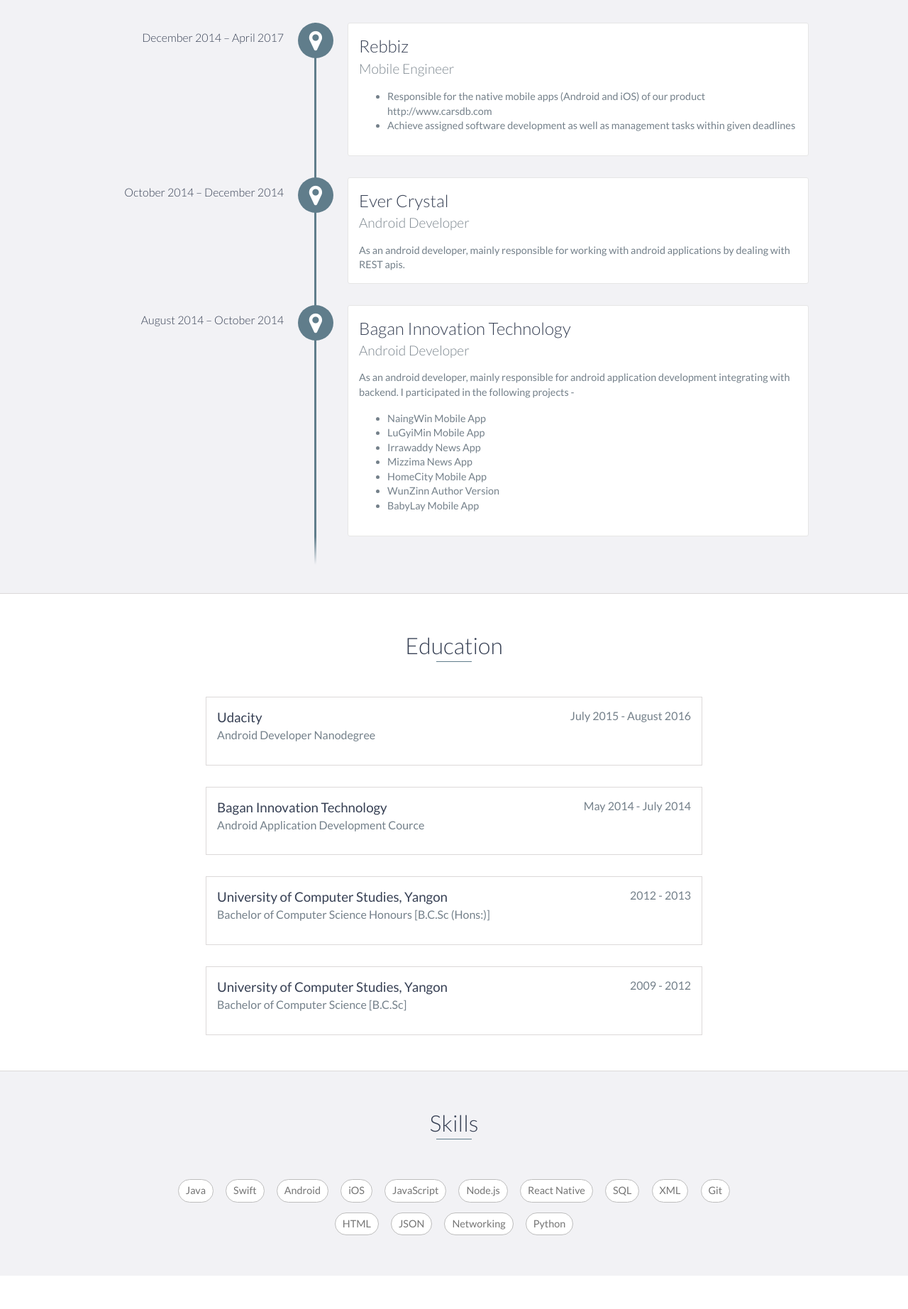
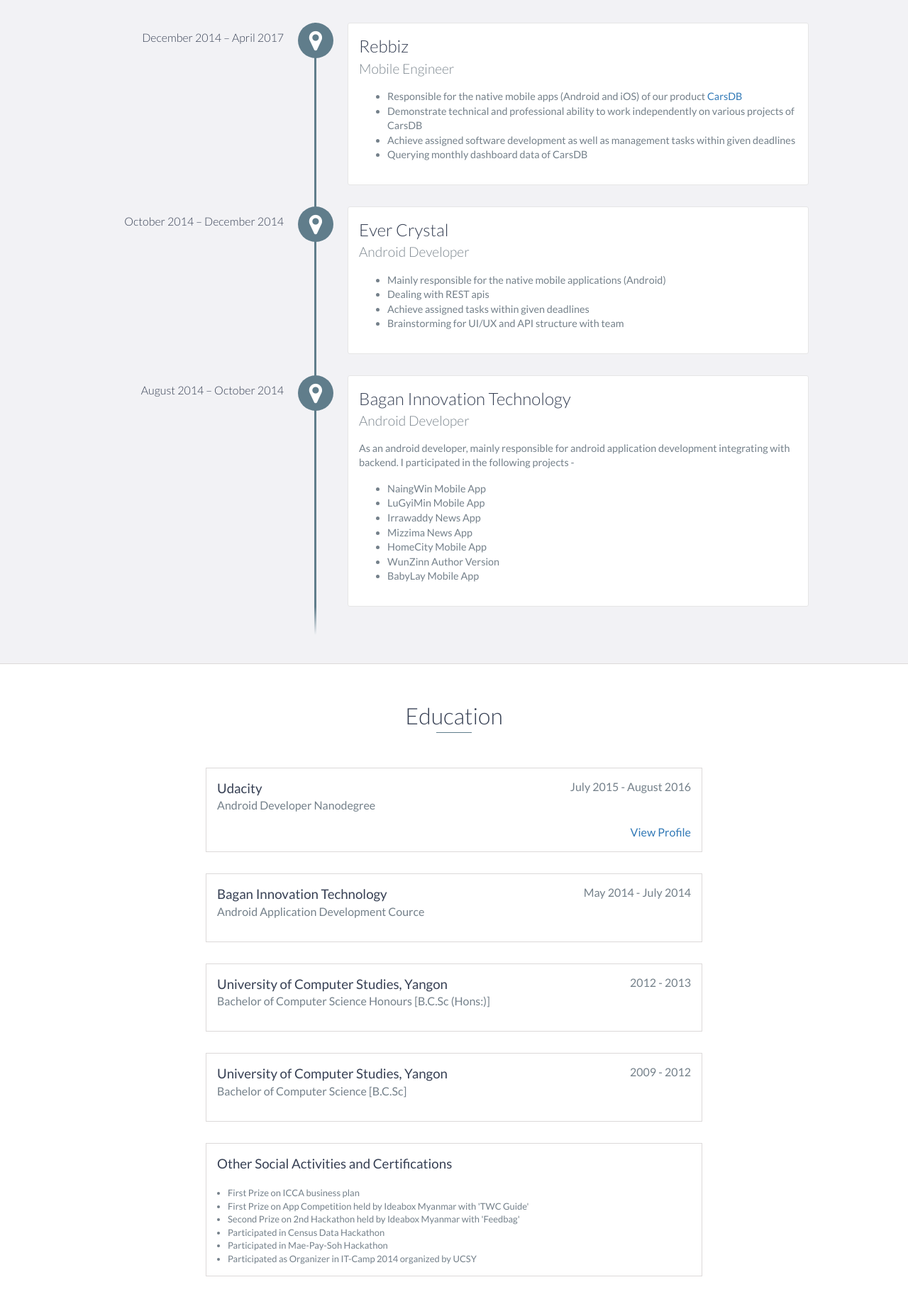
Before and after one commit to WaiLynnZaw/wailynnzaw.github.io, a plain HTML site: page index.html in a window 1280 px wide. Shown: the part 1150-2995 px from the top of the page at 71% size. Drawn offline with nearby package versions, Linux system fonts and the light colour scheme.

Commit message:
Update Info

```diff
--- a/index.html
+++ b/index.html
@@ -5,7 +5,7 @@
     <meta charset="utf-8">
     <meta http-equiv="X-UA-Compatible" content="IE=edge">
     <meta name="viewport" content="width=device-width, initial-scale=1">
-    <title>My Portfolio</title>
+    <title>Wai Lynn Zaw</title>
 	<link rel="shortcut icon" href="favicon.ico" type="image/x-icon">
 	<link rel="icon" href="favicon.ico" type="image/x-icon">
     <link href="https://fonts.googleapis.com/css?family=Lato:300,400,700,900" rel="stylesheet">
@@ -44,7 +44,7 @@
         <div id="lead-content">
             <h1>Wai Lynn Zaw</h1>
             <h2>Mobile Engineer</h2>
-            <a href="https://goo.gl/bcJFxU" class="btn-rounded-white">Download Resume</a>
+            <a href="https://goo.gl/J9ZcrM" class="btn-rounded-white">Download Resume</a>
         </div>
         <!-- End #lead-content -->
 
@@ -83,9 +83,10 @@
                 <h4>Mobile Engineer</h4>
                 <p>
                     <ul>
-                        <li>Responsible for the native mobile apps (Android and iOS) of our product http://www.carsdb.com</li>
-
+                        <li>Responsible for the native mobile apps (Android and iOS) of our product <a href="http://www.carsdb.com"> CarsDB</a></li>
+                        <li>Demonstrate technical and professional ability to work independently on various projects of CarsDB</li>
                         <li>Achieve assigned software development as well as management tasks within given deadlines</li>
+                        <li>Querying monthly dashboard data of CarsDB</li>
                     </ul>
                 </p>
             </div>
@@ -94,7 +95,12 @@
                 <h3>Ever Crystal</h3>
                 <h4>Android Developer</h4>
                 <p>
-                    As an android developer, mainly responsible for working with android applications by dealing with REST apis.
+                    <ul>
+                        <li>Mainly responsible for the native mobile applications (Android)</li>
+                        <li>Dealing with REST apis</li>
+                        <li>Achieve assigned tasks within given deadlines</li>
+                        <li>Brainstorming for UI/UX and API structure with team</li>
+                    </ul>
                 </p>
             </div>
 
@@ -124,6 +130,8 @@
             <h3>Udacity</h3>
             <span class="education-date">July 2015 - August 2016</span>
             <h4>Android Developer Nanodegree</h4>
+            <span class="education-date"><a href="https://profiles.udacity.com/p/87229801">View Profile</a></span>
+            <br>
         </div>
 
         <div class="education-block">
@@ -140,6 +148,20 @@
             <h3>University of Computer Studies, Yangon</h3>
             <span class="education-date">2009 - 2012</span>
             <h4>Bachelor of Computer Science [B.C.Sc]</h4>
+        </div>
+        <div class="education-block">
+            <h3>Other Social Activities and Certifications</h3>
+            <br><br>
+            <p>
+                <ul>
+                    <li>First Prize on ICCA business plan</li>
+                    <li>First Prize on App Competition held by Ideabox Myanmar with 'TWC Guide'</li>
+                    <li>Second Prize on 2nd Hackathon held by Ideabox Myanmar with 'Feedbag'</li>
+                    <li>Participated in Census Data Hackathon</li>
+                    <li>Participated in Mae-Pay-Soh Hackathon</li>
+                    <li>Participated as Organizer in IT-Camp 2014 organized by UCSY</li>
+                </ul>
+            </p>
         </div>
     </div>
     <!-- End #education -->
@@ -193,14 +215,12 @@
             <li>iOS</li>
             <li>JavaScript</li>
             <li>Node.js</li>
-            <li>React Native</li>
             <li>SQL</li>
             <li>XML</li>
             <li>Git</li>
             <li>HTML</li>
             <li>JSON</li>
             <li>Networking</li>
-            <li>Python</li>
         </ul>
     </div>
     <!-- End #skills -->
```
